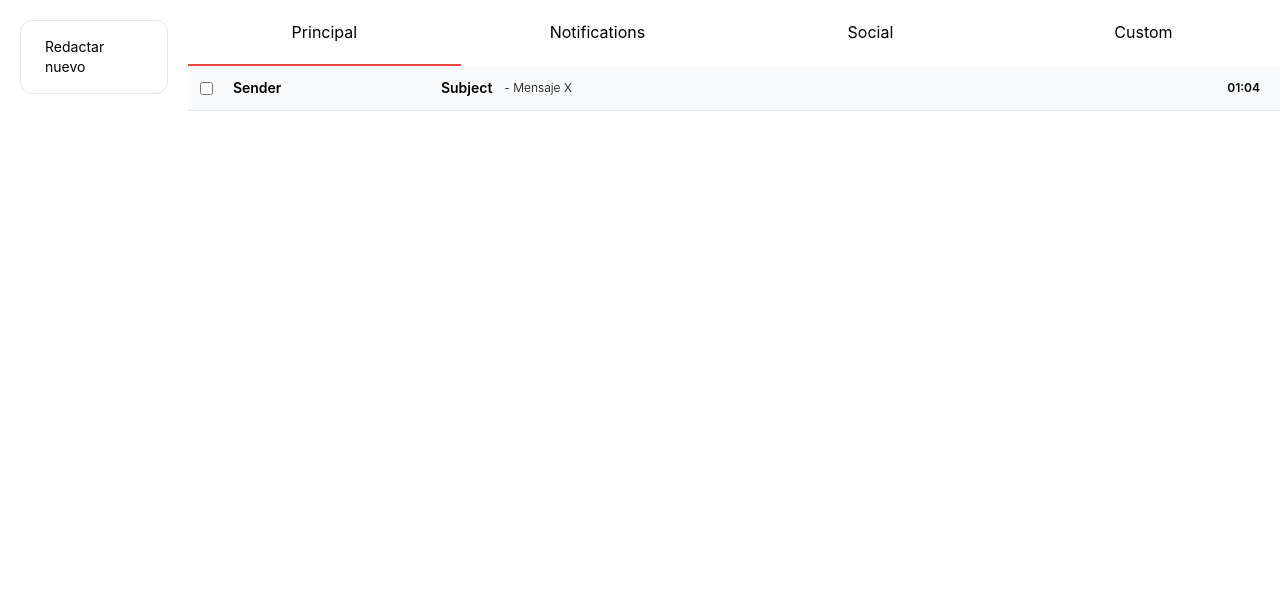
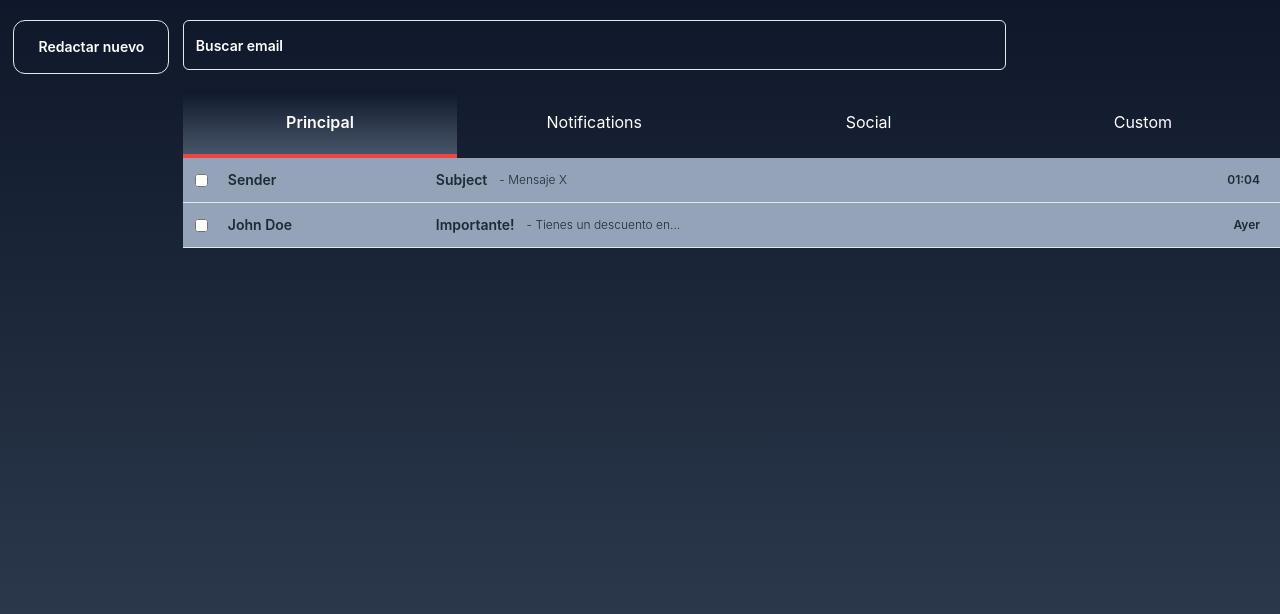
Before and after one commit to jaavier/mailbox, a React (Create React App) app: page / in a window 1280 px wide. Shown: the top 614 px of the page. Built offline with nearby package versions, Linux system fonts and the light colour scheme.

Commit message:
Dark mode version

```diff
--- a/src/App.tsx
+++ b/src/App.tsx
@@ -5,18 +5,22 @@ import Sidebar from "./layout/Sidebar";
 import { AppProvider } from "./context/App";
 import Inbox from "./components/Inbox";
 import Composer from "./components/Composer";
+import Search from "./components/Search";
 
 function App() {
 
   return (
 		<AppProvider>
+			<div className="bg-gradient-to-b from-slate-900	to-slate-700 h-screen">
 				<Layout>
 					<Sidebar />
 					<Container>
+						<Search />
 						<Inbox />
 					</Container>
 				</Layout>
 				<Composer />
+			</div>
 		</AppProvider>
 	);
 }
--- a/src/components/Composer/index.tsx
+++ b/src/components/Composer/index.tsx
@@ -10,7 +10,7 @@ export default function Compose() {
 	} = useApp();
 
 	return openComposer ? (
-		<div className="absolute right-5 bottom-2 w-1/3 shadow-md rounded-md border">
+		<div className="absolute right-5 bottom-2 w-1/3 shadow-md rounded-md border bg-white">
 			<div className="flex justify-between bg-gray-100 px-2 py-3 border-t border-l border-l rounded-sm w-full items-center h-12">
 				<div className="w-48 text-sm font-semibold text-gray-700">
 					Mensaje nuevo
@@ -45,7 +45,7 @@ export default function Compose() {
 						className="w-full py-2 px-2 outline-none text-sm border-b"
 					/>
 				</div>
-				<div className="mt-2 border-b">
+				<div className="border-b">
 					<textarea
 						placeholder="Escribe tu mensaje"
 						className="w-full py-2 px-2 outline-none text-sm"
--- /dev/null
+++ b/src/components/Inbox/PreviewMail.tsx
@@ -0,0 +1,33 @@
+import { useState } from "react";
+
+const commonMailProps = "p-3 flex items-center border-b border-gray-200 text-sm hover:cursor-pointer";
+const mailHoverProps =
+	"hover:border-gray-200 hover:shadow-inner hover:bg-slate-300";
+
+export default function PreviewMail(mail: Mail) {
+  const [selected, setSelected] = useState<number[]>([]);
+
+  return (
+		<div
+			className={`${commonMailProps} ${mailHoverProps} ${
+				!mail.readed ? "font-semibold text-gray-800" : ""
+			} ${selected.indexOf(mail.id) === -1 ? "bg-slate-400" : "bg-transparent"}`}
+		>
+			<div className="mr-5 h-4">
+				<input
+					type="checkbox"
+					onChange={() => {
+						if (selected.indexOf(mail.id) === -1)
+							setSelected([...selected, mail.id]);
+						else setSelected(selected.filter((i) => i !== mail.id));
+					}}
+					checked={selected.indexOf(mail.id) !== -1}
+				/>
+			</div>
+			<div className="w-52">{mail.nameFrom}</div>
+			<div className="">{mail.subject}</div>
+			<div className="ml-3 text-xs font-light flex-1">- {mail.body}</div>
+			<div className="mr-2 text-xs">{mail.date}</div>
+		</div>
+	);
+}
--- a/src/components/Tab/index.tsx
+++ b/src/components/Inbox/Tab.tsx
@@ -5,10 +5,10 @@ export default function Tab(props: Tab) {
 
 	return (
 		<div
-			className={`p-5 text-center ${
+			className={`p-5 text-center hover:cursor-pointer text-white ${
 				activeTab === props.id
-					? `border-b-2 border-${props.color}-500`
-					: `hover:bg-gray-100`
+					? `border-b-4 border-${props.color}-500 font-semibold bg-gradient-to-b from-slate-900	to-slate-600`
+					: `hover:from-slate-900	hover:to-slate-600 hover:bg-gradient-to-b`
 			}`}
 			onClick={() => setActiveTab(props.id)}
 		>
--- /dev/null
+++ b/src/components/Inbox/Tabs.tsx
@@ -0,0 +1,12 @@
+import tabs from "../../config/tabs";
+import Tab from "./Tab";
+
+export default function Tabs() {
+  return (
+		<div className="grid grid-cols-4">
+			{tabs.map((tab: Tab, index: number) => (
+				<Tab {...tab} key={index} />
+			))}
+		</div>
+	);
+}
--- a/src/components/Inbox/index.tsx
+++ b/src/components/Inbox/index.tsx
@@ -1,57 +1,24 @@
-import { useState } from "react";
+import { useApp } from "../../context/App";
 import mails from "../../mocks/mails";
-import tabs from "../../config/tabs";
-import { useApp } from "../../context/App";
-import Tab from "../Tab";
-
-const commonMailProps = "p-3 flex items-center border-b border-gray-200 text-sm hover:cursor-pointer";
-const mailHoverProps =
-	"hover:shadow-md hover:border-gray-200 hover:shadow-inner";
+import Tabs from "./Tabs";
+import PreviewMail from "./PreviewMail";
 
 export default function Inbox(props: any) {
 	const { activeTab } = useApp();
-  const [selected, setSelected] = useState<number[]>([]);
 	const filterMail = mails.filter(
-		({ category }: Mail, index: number) => category === activeTab
+		({ category }: Mail) => category === activeTab
 	);
 
 	return (
 		<>
-			<div className="grid grid-cols-4">
-				{tabs.map((tab: Tab, index: number) => (
-					<Tab {...tab} key={index} />
-				))}
-			</div>
+			<Tabs />
 			<div>
 				{filterMail.map((mail: Mail, index: number) => (
-					<div
-						key={index}
-						className={`${commonMailProps} ${mailHoverProps} ${
-							!mail.readed ? "font-semibold" : ""
-						} ${
-							selected.indexOf(mail.id) === -1 ? "bg-gray-50 " : "bg-blue-100"
-						}`}
-					>
-						<div className="mr-5 h-4">
-							<input
-								type="checkbox"
-								onChange={() => {
-									if (selected.indexOf(mail.id) === -1)
-										setSelected([...selected, mail.id]);
-									else setSelected(selected.filter((i) => i !== mail.id));
-								}}
-                checked={selected.indexOf(mail.id) !== -1}
-							/>
-						</div>
-						<div className="w-52">{mail.nameFrom}</div>
-						<div className="">{mail.subject}</div>
-						<div className="ml-3 text-xs font-light flex-1">- {mail.body}</div>
-						<div className="mr-2 text-xs">{mail.date}</div>
-					</div>
+					<PreviewMail {...mail} key={index} />
 				))}
 			</div>
 			{filterMail.length === 0 && (
-				<div className={`p-3 bg-gray-50 text-center text-sm`}>
+				<div className={`p-3 bg-slate-400 text-gray-800 text-center text-sm`}>
 					0 emails in this category
 				</div>
 			)}
--- /dev/null
+++ b/src/components/Search/index.tsx
@@ -0,0 +1,10 @@
+export default function Search(props: any) {
+	return (
+		<div className="mb-5">
+			<input
+				className="p-3 text-white border rounded-md w-3/4 bg-transparent placeholder-white placeholder:font-semibold placeholder:text-sm outline-none"
+				placeholder="Buscar email"
+			/>
+		</div>
+	);
+};
--- a/src/layout/Container/index.tsx
+++ b/src/layout/Container/index.tsx
@@ -1,3 +1,3 @@
 export default function Container({children}: any) {
-  return <div className="w-full">{children}</div>;
+  return <div className="w-full mt-5">{children}</div>;
 }
--- a/src/layout/Sidebar/index.tsx
+++ b/src/layout/Sidebar/index.tsx
@@ -3,10 +3,10 @@ import { useApp } from "../../context/App";
 export default function Sidebar() {
 	const { setOpenComposer } = useApp();
 	return (
-		<div className="w-1/6 p-5">
+		<div className="w-1/6 mt-5">
 			<div className="flex justify-center">
 				<div
-          className="border rounded-xl py-4 px-6 text-sm hover:cursor-pointer"
+          className="border rounded-xl py-4 px-6 text-sm hover:cursor-pointer text-white font-semibold"
 					onClick={() => {
 						setOpenComposer(true);
 					}}
--- a/src/mocks/mails.ts
+++ b/src/mocks/mails.ts
@@ -7,6 +7,15 @@ const mails: Mail[] = [
 		subject: "Subject",
 		category: "principal",
     id: 19283091283
+	},
+	{
+		from: "email@example.com",
+		nameFrom: "John Doe",
+		body: "Tienes un descuento en...",
+		date: "Ayer",
+		subject: "Importante!",
+		category: "principal",
+    id: 1273618273
 	},
 	{
 		from: "email@example.com",
```
Lines whose indentation alone changed are shown as unchanged.
